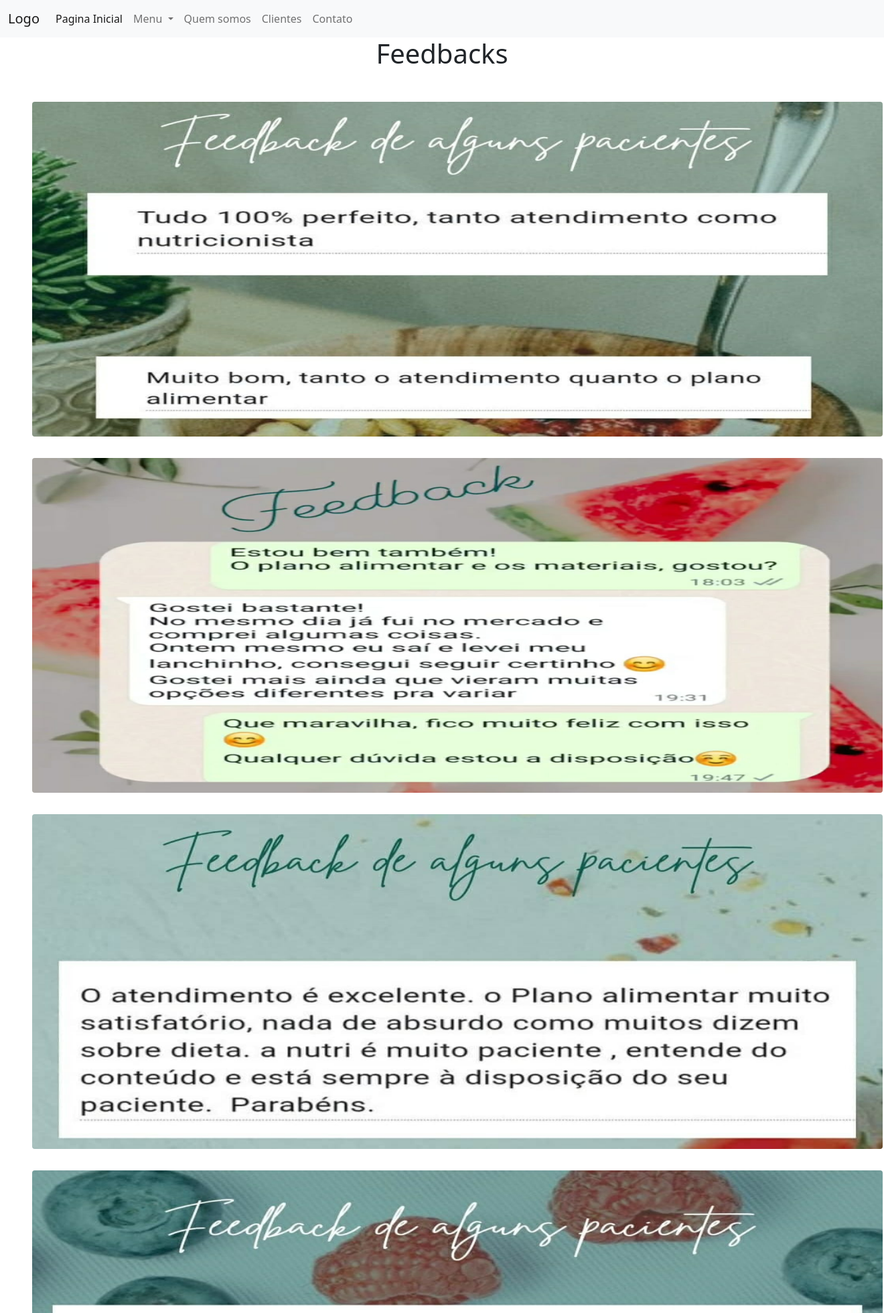
After one commit to NicsonSouza/portfolio, a PHP site: page /clientes.php in a window 1320 px wide. The commit adds this page. Shown: the top 1961 px of the page at 67% size. Run offline with PHP 8.4, Linux system fonts and the light colour scheme.

Commit message:
adicionando pages

```diff
--- /dev/null
+++ b/clientes.php
@@ -0,0 +1,6 @@
+<?php
+
+include "includes/head.php";
+include "includes/navbar.php";
+include "includes/exposition.php";
+include "includes/footer.php";
--- /dev/null
+++ b/contato.php
@@ -0,0 +1,5 @@
+<?php
+
+include "includes/head.php";
+include "includes/navbar.php";
+include "includes/footer.php";
--- /dev/null
+++ b/includes/exposition.php
@@ -0,0 +1,21 @@
+<h1 class="text-center mb-5">Feedbacks</h1>
+
+<figure class="figure mx-auto">
+    <img src="../img/image(9).jpeg" class="figure-img img-fluid rounded ms-5 mb-3" alt="..." style="height: 500px; width: 1270px;">
+</figure>
+
+<figure class="figure mx-auto">
+    <img src="../img/image(10).jpeg" class="figure-img img-fluid rounded ms-5 mb-3" alt="..." style="height: 500px; width: 1270px;">
+</figure>
+
+<figure class="figure mx-auto">
+    <img src="../img/image(11).jpeg" class="figure-img img-fluid rounded ms-5 mb-3" alt="..." style="height: 500px; width: 1270px;">
+</figure>
+
+<figure class="figure mx-auto">
+    <img src="../img/image(12).jpeg" class="figure-img img-fluid rounded ms-5 mb-3" alt="..." style="height: 500px; width: 1270px;">
+</figure>
+
+<figure class="figure mx-auto">
+    <img src="../img/image(13).jpeg" class="figure-img img-fluid rounded ms-5 mb-3" alt="..." style="height: 500px; width: 1270px;">
+</figure>
--- a/includes/main.php
+++ b/includes/main.php
@@ -1,14 +1,14 @@
     <div class="container d-flex my-5">
-        <img class="img-fluid me-2" src="https://place-hold.it/300x300" alt="">
+        <img class="img-fluid me-2" src="../img/image(2).jpeg" alt="" style="width: 300px;">
         <p>Tudo posso naquele que me fortalece</p>
     </div>
 
     <div class="container d-flex my-5">
-        <img class="img-fluid ms-auto me-2" src="https://place-hold.it/300x300" alt="">
+        <img class="img-fluid ms-auto me-2" src="../img/image(3).jpeg" alt="" style="width: 300px;">
         <p>Tudo posso naquele que me fortalece</p>
     </div>
 
     <div class="container d-flex my-5">
-        <img class="img-fluid me-2" src="https://place-hold.it/300x300" alt="">
+        <img class="img-fluid me-2" src="../img/image(4).jpeg" alt="" style="width: 300px;">
         <p>Tudo posso naquele que me fortalece</p>
     </div>
--- a/includes/navbar.php
+++ b/includes/navbar.php
@@ -15,7 +15,7 @@
                         Menu
                     </a>
                     <ul class="dropdown-menu dropdown-menu-dark" aria-labelledby="navbarDarkDropdownMenuLink">
-                        <li><a class="dropdown-item" href="historia.php">História</a></li>
+                        <li><a class="dropdown-item" href="">História</a></li>
                         <li><a class="dropdown-item" href="missao.php">Missão</a></li>
                         <li><a class="dropdown-item" href="visao.php">Visão</a></li>
                         <li><a class="dropdown-item" href="valores.php">Valores</a></li>
@@ -24,13 +24,13 @@
                 </li>
 
                 <li class="nav-item">
-                    <a class="nav-link" href="historia.php">Quem somos</a>
+                    <a class="nav-link" href="quemsomos.php">Quem somos</a>
                 </li>
                 <li class="nav-item">
-                    <a class="nav-link" href="visao.php">Clientes</a>
+                    <a class="nav-link" href="clientes.php">Clientes</a>
                 </li>
                 <li class="nav-item">
-                    <a class="nav-link" href="missao.php">Contato</a>
+                    <a class="nav-link" href="contato.php">Contato</a>
                 </li>
             </ul>
         </div>
--- /dev/null
+++ b/quemsomos.php
@@ -0,0 +1,5 @@
+<?php
+
+include "includes/head.php";
+include "includes/navbar.php";
+include "includes/footer.php";
```
Also changed, not shown: img/image(1).jpeg (added), img/image(10).jpeg (added), img/image(11).jpeg (added), img/image(12).jpeg (added), img/image(13).jpeg (added), img/image(2).jpeg (added), img/image(3).jpeg (added), img/image(4).jpeg (added), img/image(5).jpeg (added), img/image(6).jpeg (added), img/image(7).jpeg (added), img/image(8).jpeg (added), img/image(9).jpeg (added), img/logo.jpeg (added).
